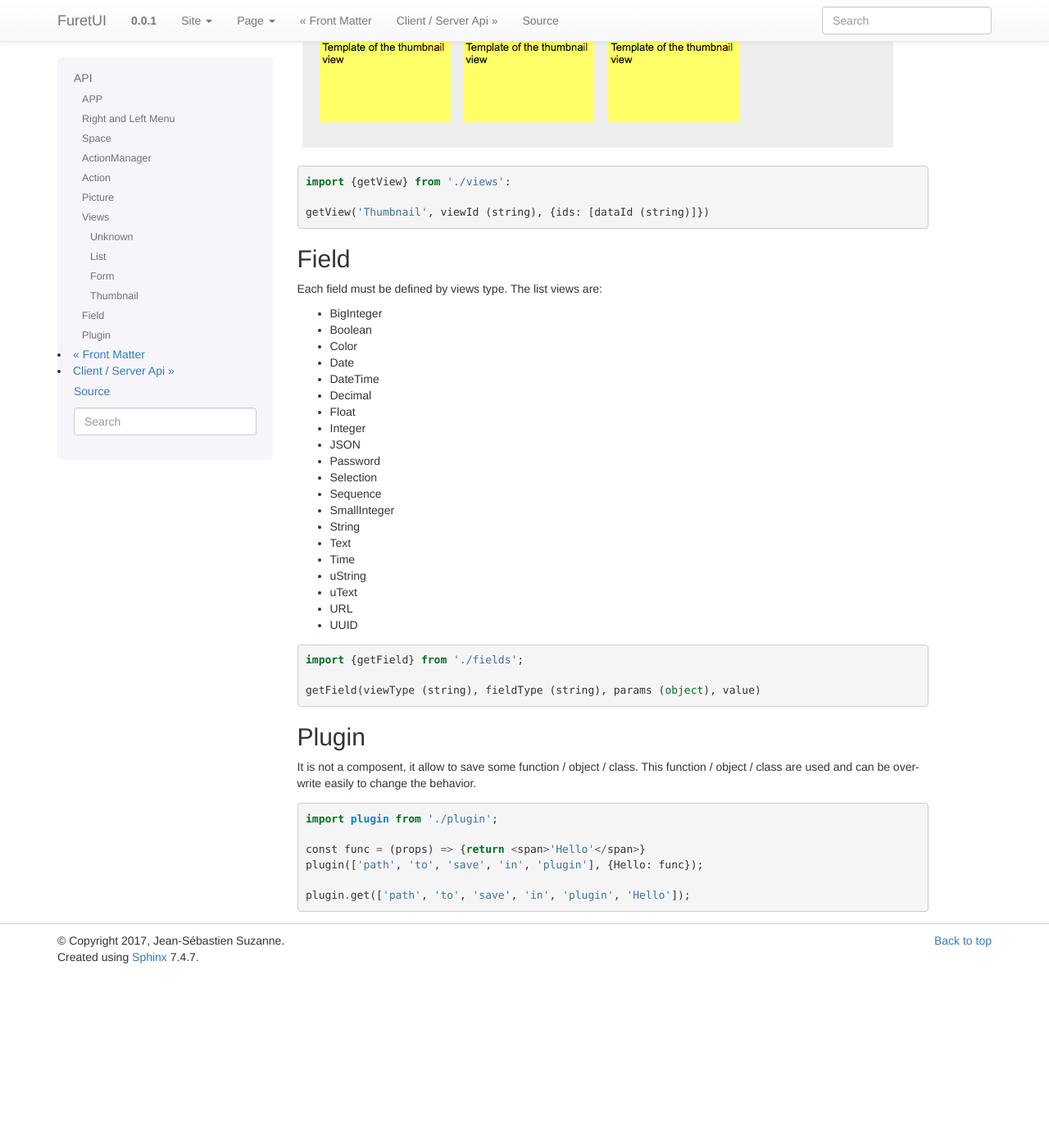
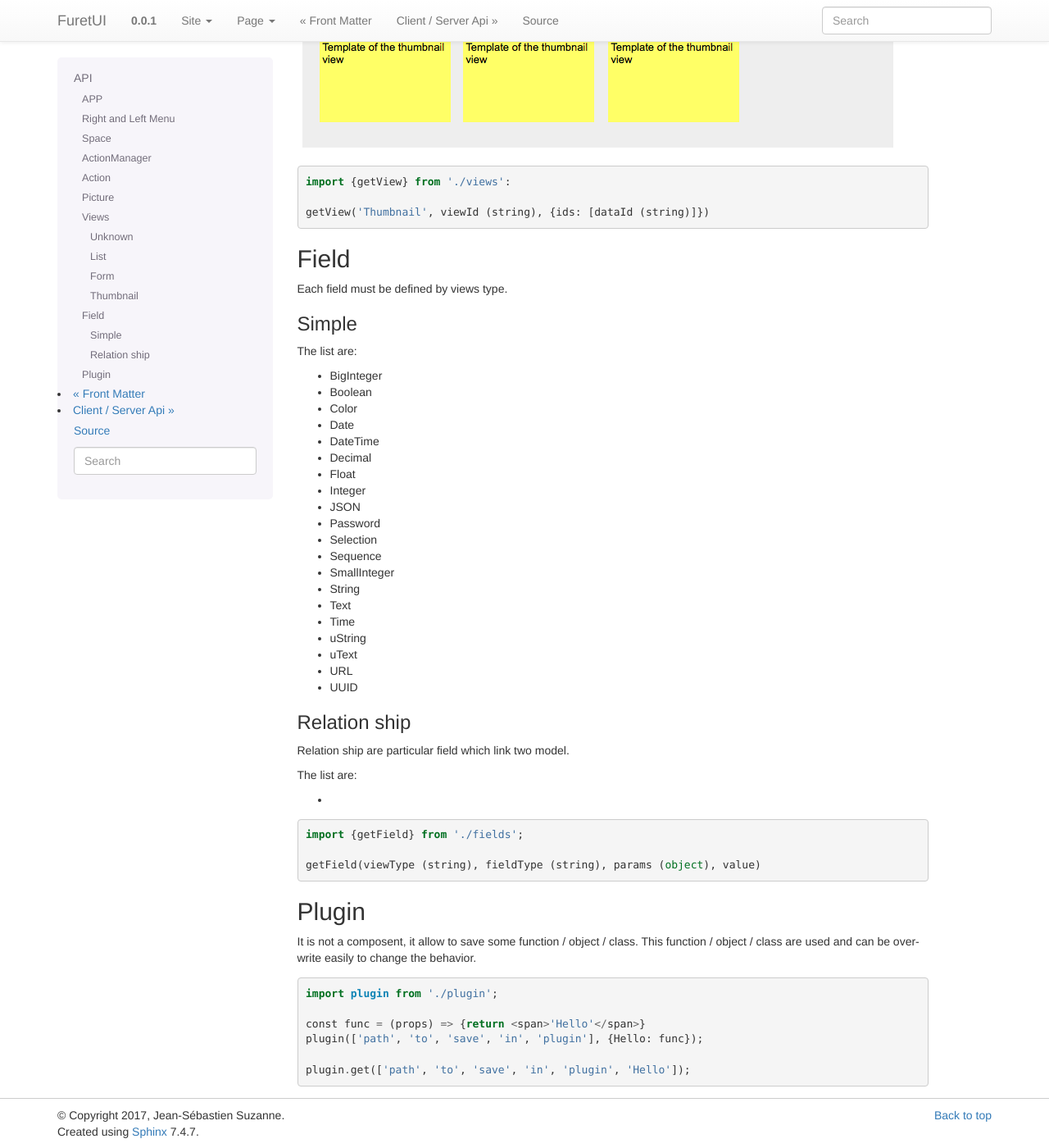
Before and after one commit to AnyBlok/furet_ui, a Sphinx documentation site: the page built from docs/source/API.rst, in a window 1280 px wide and 1400 px high, scrolled down 4803 px. Shown: the whole window at 82% size. Built offline with Sphinx 7.4.7, drawn with Linux system fonts in a browser that asks for light colours; before the commit the page ends 5990 px from its top, so only the background shows below that.

Commit message:
Update doc

```diff
--- a/docs/source/API.rst
+++ b/docs/source/API.rst
@@ -179,7 +179,12 @@ Render a react template, the template come from serveur and stock in the redux s
 Field
 -----
 
-Each field must be defined by views type. The list views are:
+Each field must be defined by views type.
+
+Simple
+~~~~~~
+
+The list are:
 
 * BigInteger
 * Boolean
@@ -202,12 +207,20 @@ Each field must be defined by views type. The list views are:
 * URL
 * UUID
 
+Relation ship
+~~~~~~~~~~~~~
+
+Relation ship are particular field which link two model.
+
+The list are:
+
+*
+
 ::
 
     import {getField} from './fields';
 
     getField(viewType (string), fieldType (string), params (object), value)
-
 
 Plugin
 ------
```
